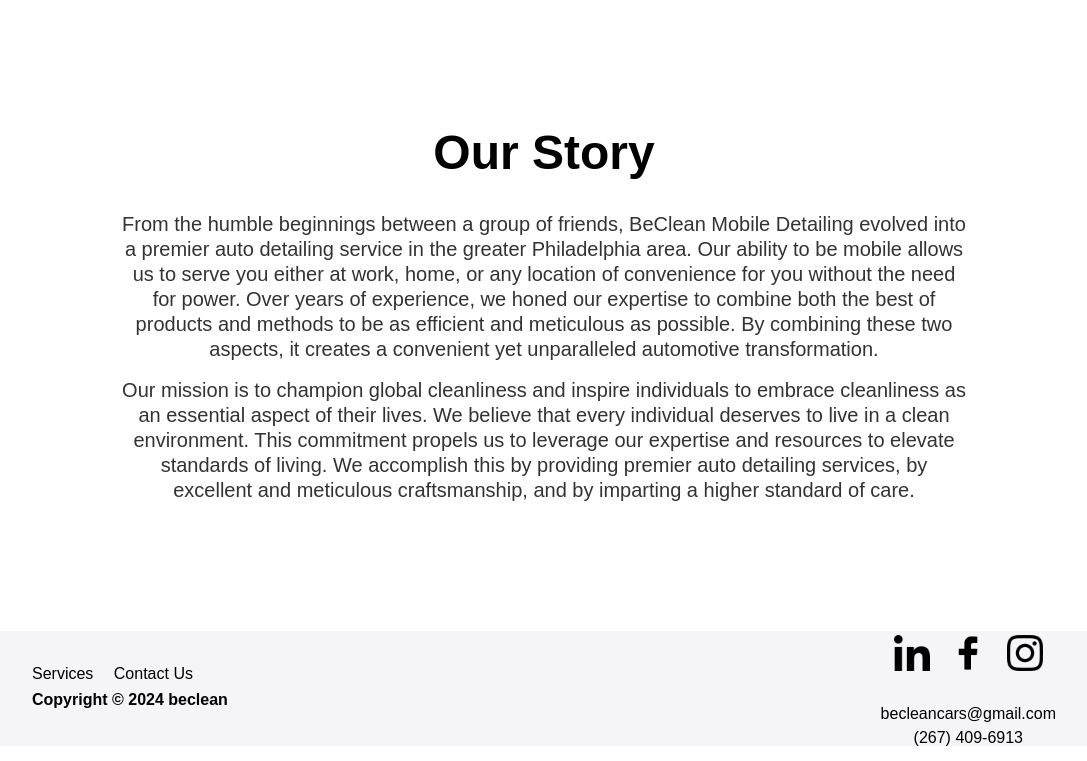
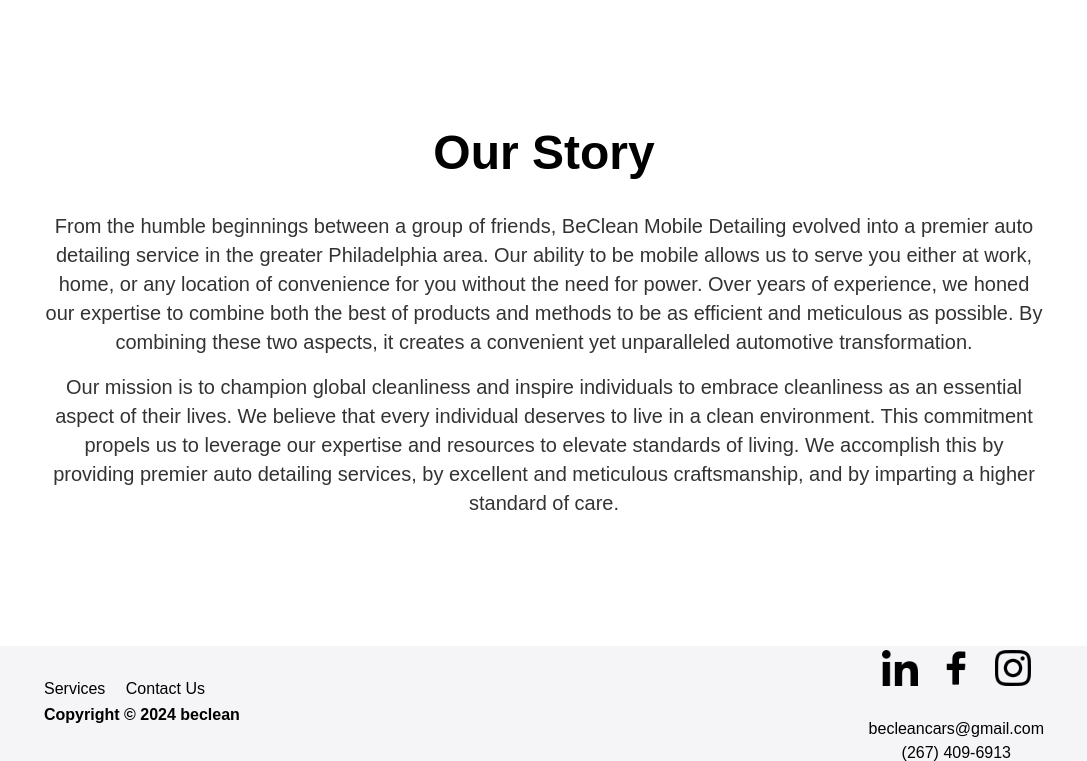
Before and after one commit to jisanjung/beclean, a website built with Vite: page index.html in a window 1280 px wide. Shown: the part 4313-5074 px from the top of the page, without its empty margins (96-1183 px from the left). Built offline with nearby package versions, Linux system fonts and the light colour scheme.

Commit message:
fix spacing issues

```diff
--- a/src/styles/footer.css
+++ b/src/styles/footer.css
@@ -39,3 +39,12 @@
         margin-bottom: 0;
     }
 }
+
+/* large desktop view */
+@media screen and (min-width: 1200px) {
+	#footerWrapper {
+        padding: 0;
+        width: 1000px !important;
+        margin: 0 auto;
+    }
+}
--- a/src/styles/ourstory.css
+++ b/src/styles/ourstory.css
@@ -4,6 +4,7 @@
 }
 #ourStorySection p {
     color: #333;
+    line-height: 1.45;
 }
 #ourStorySection .title-sm {
     margin-bottom: 2rem;
@@ -12,11 +13,9 @@
 /* small desktop view */
 @media screen and (min-width: 1024px) {
     #ourStorySection {
-        width: 850px;
-        margin: 0 auto;
         margin-bottom: 8rem;
     }
-    #becleanCopyrightDesktop {
+    #ourStorySection p {
 
     }
 }
```
